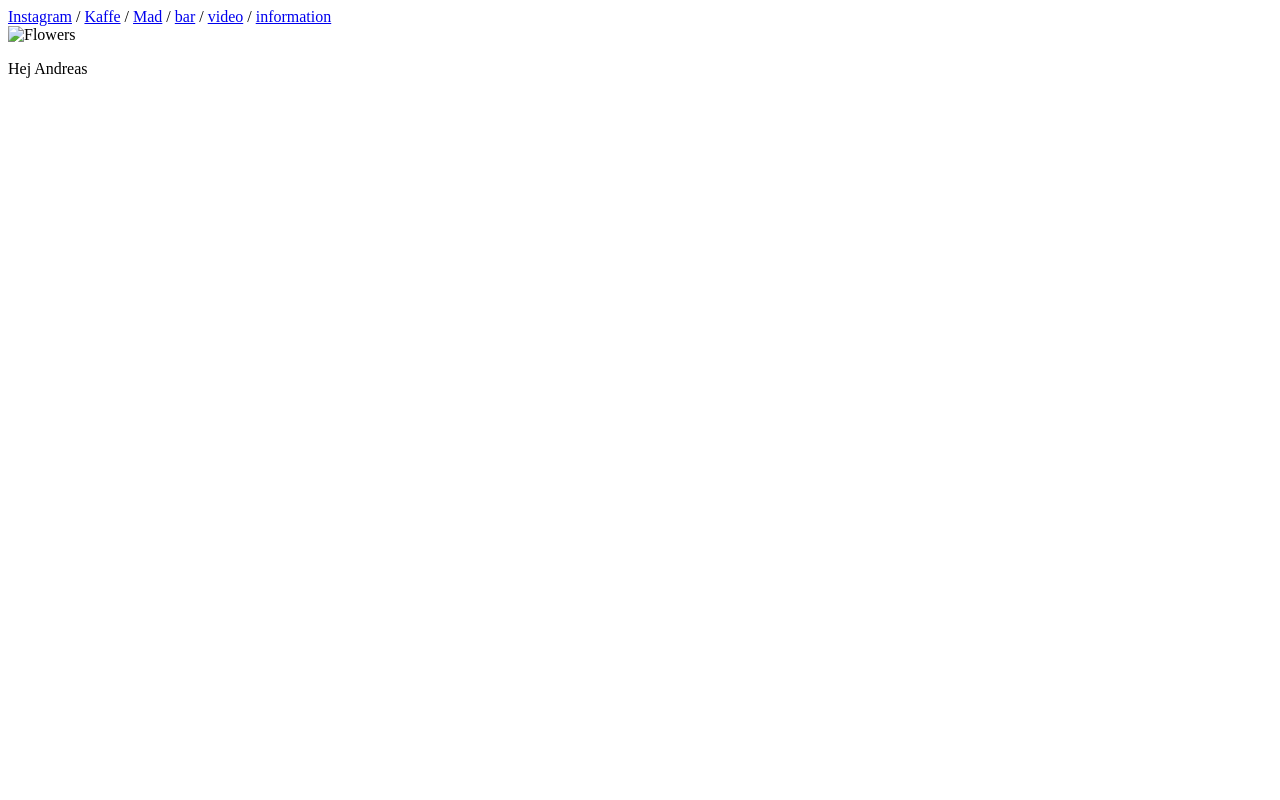
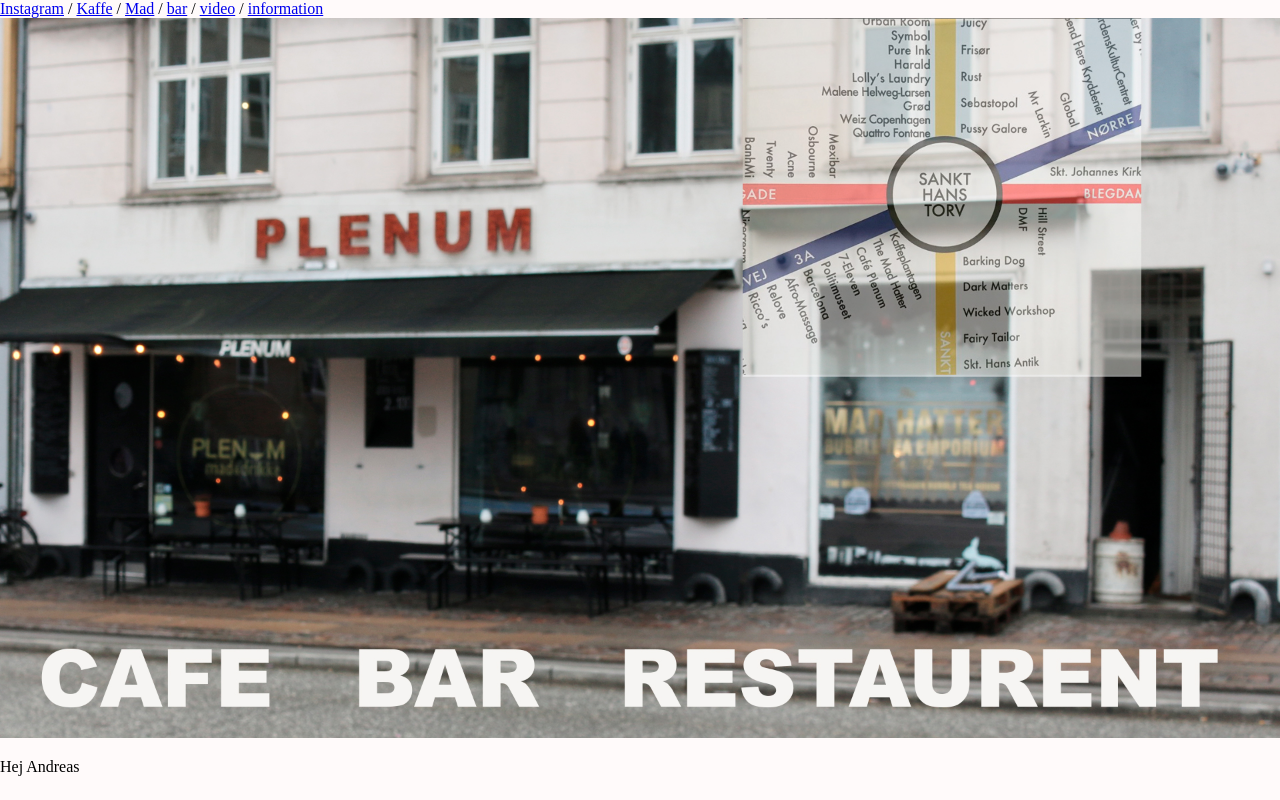
Before and after one commit to thom688z/plenum, a plain HTML site: page index.html in a window 1280 px wide. Drawn offline with Linux system fonts and the light colour scheme.

Commit message:
splash test

```diff
--- a/index.html
+++ b/index.html
@@ -23,12 +23,12 @@
     <section id="splash">
 
         <picture>
-            <source media="(min-width: 1920px)" srcset="img/top.jpg">
-            <source media="(min-width: 1024px)" srcset="img/top.jpg">
-            <source media="(min-width: 768px)" srcset="img/top.gif">
-            <source media="(min-width: 627px)" srcset="img/top.gif">
-            <source media="(min-width: 375px)" srcset="img/top.gif">
-            <img src="img/top.gif" alt="Flowers">
+            <source media="(min-width: 1920px)" srcset="img/splash.jpg">
+            <source media="(min-width: 1024px)" srcset="img/splash.jpg">
+            <source media="(min-width: 768px)" srcset="img/splash.jpg">
+            <source media="(min-width: 627px)" srcset="img/splash.jpg">
+            <source media="(min-width: 375px)" srcset="img/splash.jpg">
+            <img src="img/splash.jpg" alt="Kaj og andrea">
         </picture>
 
     </section>
--- a/style.css
+++ b/style.css
@@ -0,0 +1,11 @@
+
+body {
+    /* Vi sikrer os lige at skærmen kan fyldes helt ud! */
+    background-color: snow;
+    margin: 0 auto;
+}
+
+#splash img {
+
+    width: 100%;
+}
```
Also changed, not shown: img/splash.jpg (added).
